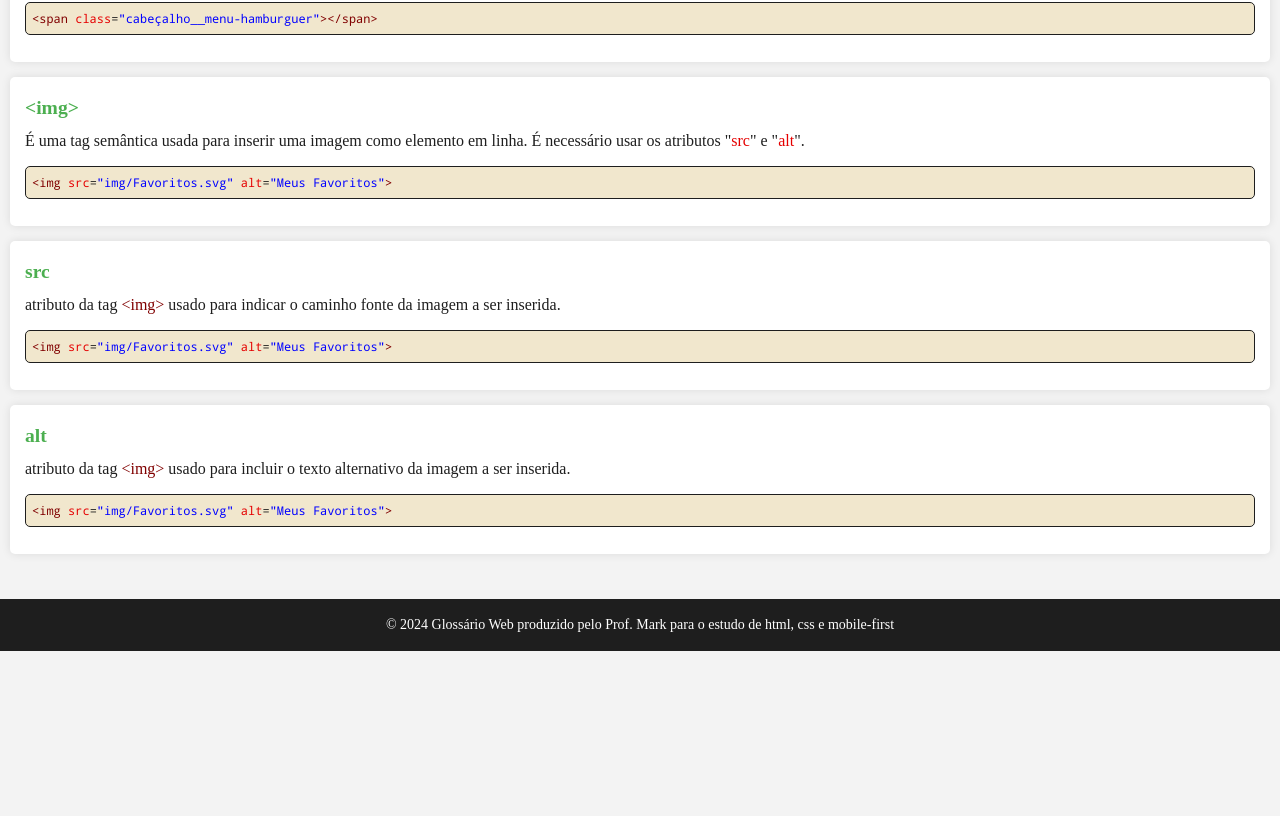
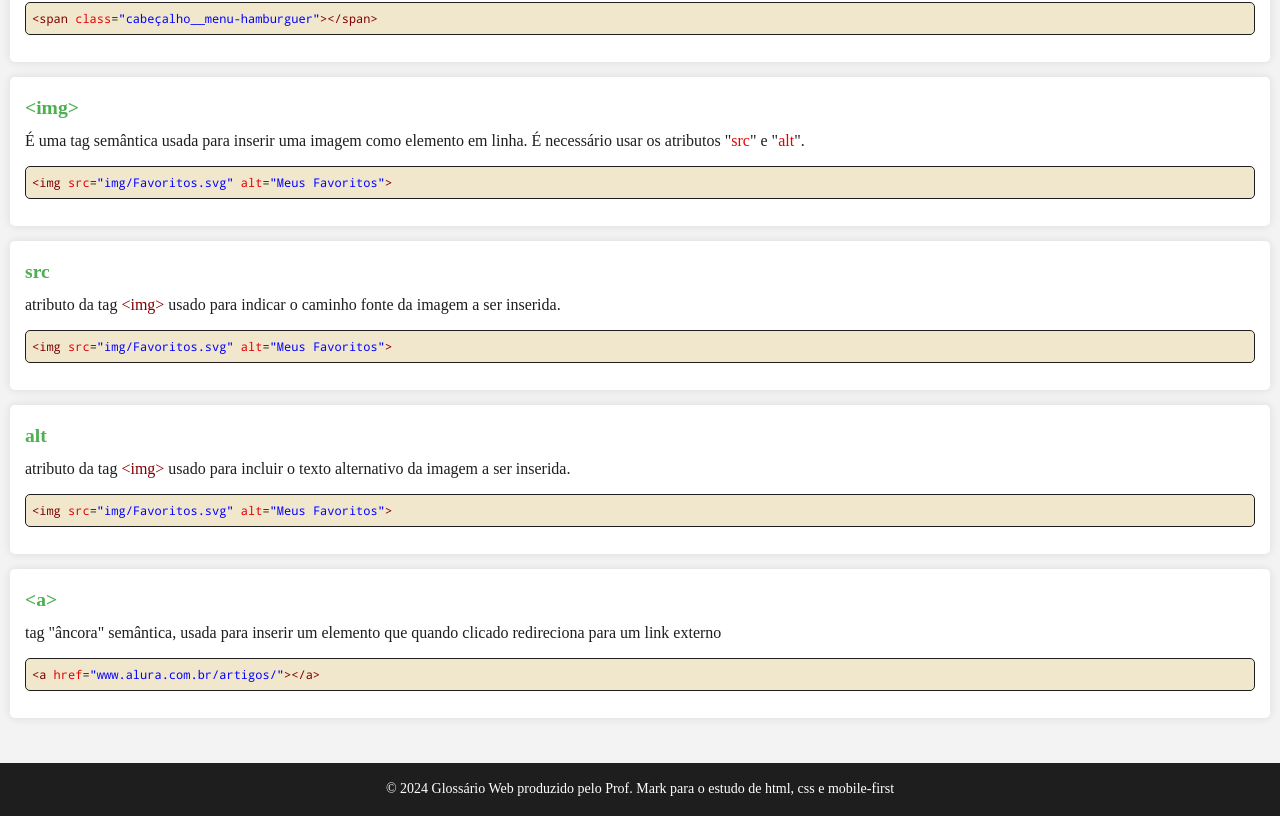
Before and after one commit to markbarm/AluraBooks__, a plain HTML site: page index.html in a window 1280 px wide. Shown: the part 691-1507 px from the top of the page. Before the commit the page ends 1342 px from the top, so only its background shows below. Drawn offline with Linux system fonts and the light colour scheme.

Commit message:
novo termo ancora

```diff
--- a/index.html
+++ b/index.html
@@ -101,6 +101,15 @@
                 </div>
             </article>
 
+            <article class="term">
+                <h2>&lt;a&gt;</h2>
+                <p>tag "âncora" semântica, usada para inserir um elemento que quando clicado redireciona para um link externo</p>
+                <div class="html">
+                    <span class="tag">&lt;a</span>
+                    <span class="tag__atributo">href</span><span>=</span><span
+                        class="tag__atributo-valor">"www.alura.com.br/artigos/"</span><span class="tag">&gt;</span><span class="tag">&lt;/a&gt;</span>
+                </div>
+            </article>
 
         </section>
     </main>
```
